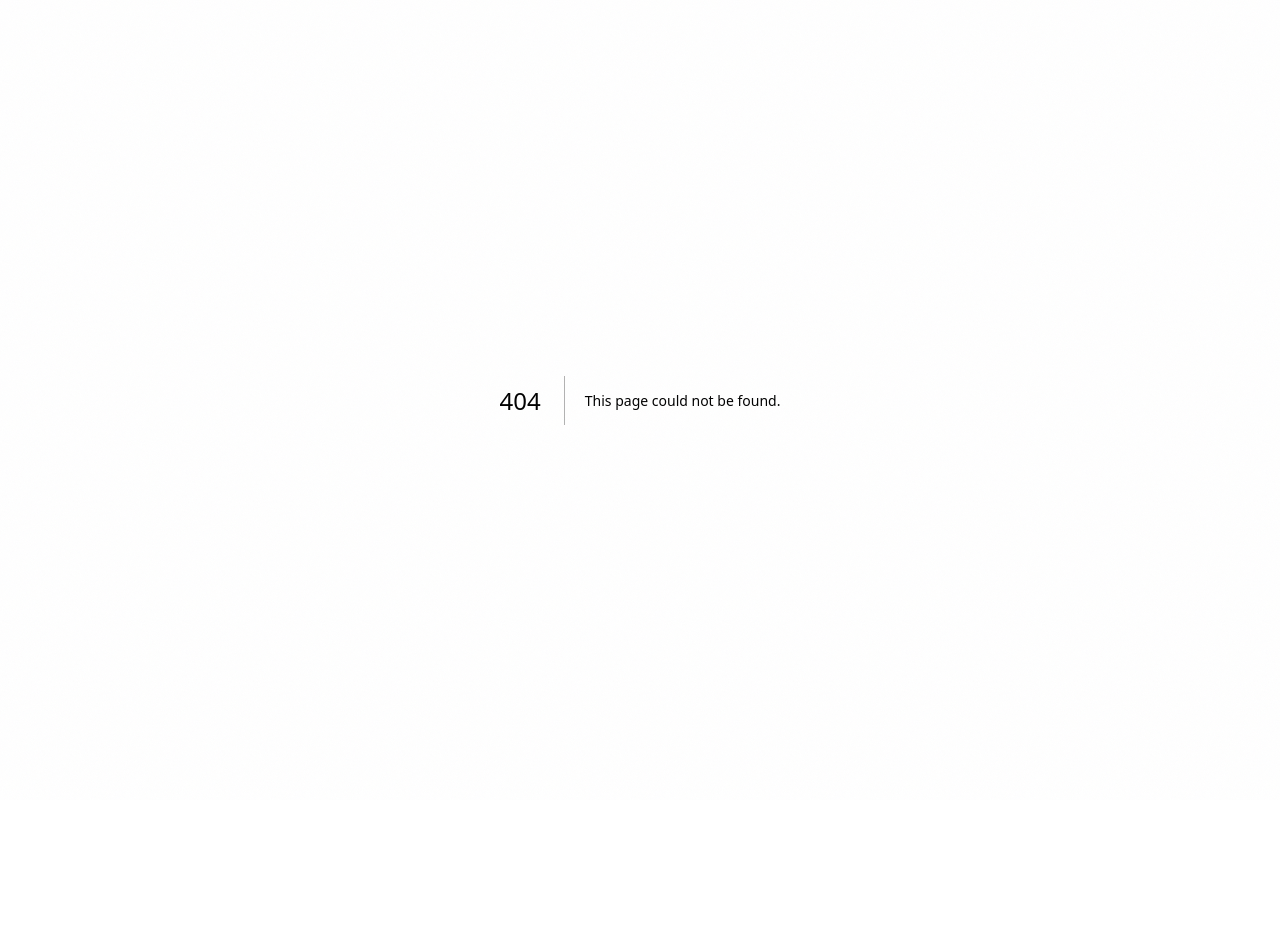
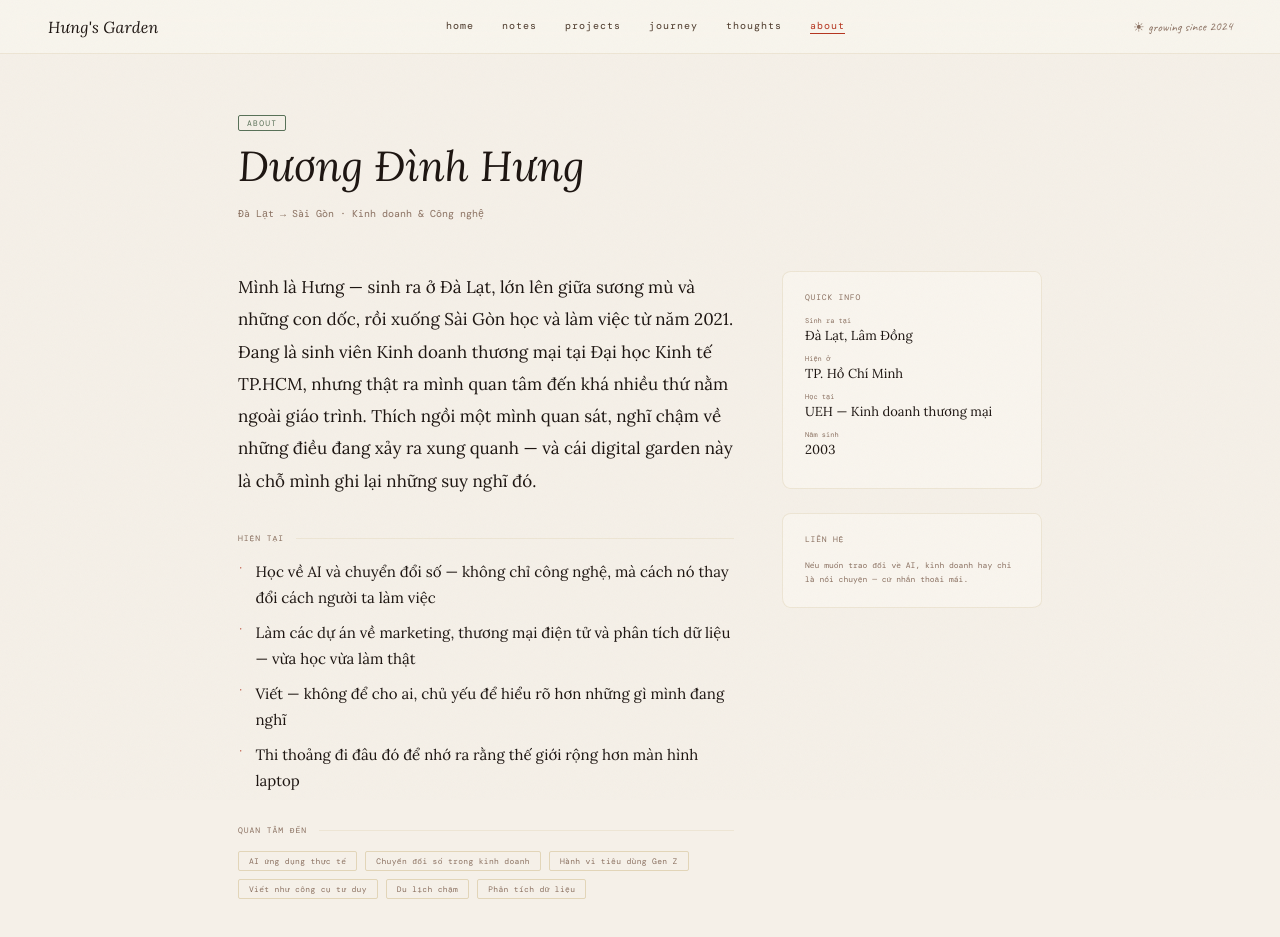
Before and after one commit to ddinhhungg/hung-digital-garden, a Next.js app: page /about in a window 1280 px wide. Before the commit this address had no page. Shown: the top 937 px of the page. Before the commit the page ends 800 px from the top, so only its background shows below. Built offline with nearby package versions, Linux system fonts and the light colour scheme; a web font is replaced by a local one.

Commit message:
feat: add About page with personal intro

```diff
--- /dev/null
+++ b/app/about/page.tsx
@@ -0,0 +1,180 @@
+import Nav from '@/components/Nav';
+import Footer from '@/components/Footer';
+import ScrollReveal from '@/components/ScrollReveal';
+
+export const metadata = { title: "About — Hưng's Garden" };
+
+export default function AboutPage() {
+  return (
+    <>
+      <ScrollReveal />
+      <Nav />
+      <div style={{ maxWidth: 900, margin: '0 auto', padding: '56px 48px 80px' }}>
+
+        {/* Header */}
+        <div className="reveal" style={{ marginBottom: 48 }}>
+          <div className="section-stamp" style={{ marginBottom: 8 }}>about</div>
+          <h1 style={{
+            fontFamily: 'var(--serif)', fontStyle: 'italic',
+            fontSize: 'clamp(28px, 4vw, 42px)', fontWeight: 400,
+            color: 'var(--ink)', margin: '0 0 12px',
+          }}>
+            Dương Đình Hưng
+          </h1>
+          <p style={{
+            fontFamily: 'var(--mono)', fontSize: 10,
+            color: 'var(--ink-muted)', lineHeight: 1.8, margin: 0,
+          }}>
+            Đà Lạt → Sài Gòn · Kinh doanh & Công nghệ
+          </p>
+        </div>
+
+        <div style={{ display: 'grid', gridTemplateColumns: '1fr 260px', gap: 48, alignItems: 'start' }}>
+
+          {/* Main content */}
+          <div className="reveal">
+
+            {/* Intro */}
+            <p style={{
+              fontFamily: 'var(--serif)', fontSize: 17, lineHeight: 1.9,
+              color: 'var(--ink)', margin: '0 0 36px',
+            }}>
+              Mình là Hưng — sinh ra ở Đà Lạt, lớn lên giữa sương mù và những con dốc,
+              rồi xuống Sài Gòn học và làm việc từ năm 2021. Đang là sinh viên Kinh doanh
+              thương mại tại Đại học Kinh tế TP.HCM, nhưng thật ra mình quan tâm đến
+              khá nhiều thứ nằm ngoài giáo trình. Thích ngồi một mình quan sát, nghĩ
+              chậm về những điều đang xảy ra xung quanh — và cái digital garden này là
+              chỗ mình ghi lại những suy nghĩ đó.
+            </p>
+
+            {/* Currently */}
+            <div style={{ marginBottom: 32 }}>
+              <div style={{
+                fontFamily: 'var(--mono)', fontSize: 8, letterSpacing: '0.12em',
+                textTransform: 'uppercase', color: 'var(--ink-muted)',
+                marginBottom: 16, display: 'flex', alignItems: 'center', gap: 12,
+              }}>
+                <span>Hiện tại</span>
+                <div style={{ flex: 1, height: 1, background: 'var(--cream-dk)' }} />
+              </div>
+              <ul style={{ margin: 0, padding: 0, listStyle: 'none', display: 'flex', flexDirection: 'column', gap: 10 }}>
+                {[
+                  'Học về AI và chuyển đổi số — không chỉ công nghệ, mà cách nó thay đổi cách người ta làm việc',
+                  'Làm các dự án về marketing, thương mại điện tử và phân tích dữ liệu — vừa học vừa làm thật',
+                  'Viết — không để cho ai, chủ yếu để hiểu rõ hơn những gì mình đang nghĩ',
+                  'Thi thoảng đi đâu đó để nhớ ra rằng thế giới rộng hơn màn hình laptop',
+                ].map((item, i) => (
+                  <li key={i} style={{ display: 'flex', gap: 12, alignItems: 'flex-start' }}>
+                    <span style={{
+                      fontFamily: 'var(--mono)', fontSize: 9, color: 'var(--tomato)',
+                      marginTop: 3, flexShrink: 0,
+                    }}>·</span>
+                    <span style={{ fontFamily: 'var(--serif)', fontSize: 15, lineHeight: 1.7, color: 'var(--ink)' }}>
+                      {item}
+                    </span>
+                  </li>
+                ))}
+              </ul>
+            </div>
+
+            {/* Interests */}
+            <div style={{ marginBottom: 40 }}>
+              <div style={{
+                fontFamily: 'var(--mono)', fontSize: 8, letterSpacing: '0.12em',
+                textTransform: 'uppercase', color: 'var(--ink-muted)',
+                marginBottom: 16, display: 'flex', alignItems: 'center', gap: 12,
+              }}>
+                <span>Quan tâm đến</span>
+                <div style={{ flex: 1, height: 1, background: 'var(--cream-dk)' }} />
+              </div>
+              <div style={{ display: 'flex', flexWrap: 'wrap', gap: 8 }}>
+                {[
+                  'AI ứng dụng thực tế',
+                  'Chuyển đổi số trong kinh doanh',
+                  'Hành vi tiêu dùng Gen Z',
+                  'Viết như công cụ tư duy',
+                  'Du lịch chậm',
+                  'Phân tích dữ liệu',
+                ].map(tag => (
+                  <span key={tag} style={{
+                    fontFamily: 'var(--mono)', fontSize: 8,
+                    padding: '4px 10px', borderRadius: 2,
+                    border: '1px solid var(--cream-dkr)',
+                    color: 'var(--ink-muted)', letterSpacing: '0.04em',
+                  }}>{tag}</span>
+                ))}
+              </div>
+            </div>
+
+            {/* Quote */}
+            <p style={{
+              fontFamily: 'var(--serif)', fontStyle: 'italic', fontSize: 15,
+              color: 'var(--ink-muted)', borderLeft: '3px solid var(--cream-dkr)',
+              paddingLeft: 16, margin: 0, lineHeight: 1.8,
+            }}>
+              Mình tin rằng sống chậm hơn một chút thường giúp nhìn thấy nhiều hơn.
+            </p>
+          </div>
+
+          {/* Sidebar */}
+          <div className="reveal" style={{ display: 'flex', flexDirection: 'column', gap: 24 }}>
+
+            {/* Quick info */}
+            <div style={{
+              background: 'var(--paper)',
+              border: '1.5px solid var(--cream-dk)',
+              borderRadius: '9px 7px 10px 8px / 8px 9px 7px 10px',
+              padding: '20px 22px',
+            }}>
+              <div style={{
+                fontFamily: 'var(--mono)', fontSize: 8, letterSpacing: '0.1em',
+                textTransform: 'uppercase', color: 'var(--ink-muted)', marginBottom: 14,
+              }}>
+                Quick info
+              </div>
+              {[
+                ['Sinh ra tại', 'Đà Lạt, Lâm Đồng'],
+                ['Hiện ở', 'TP. Hồ Chí Minh'],
+                ['Học tại', 'UEH — Kinh doanh thương mại'],
+                ['Năm sinh', '2003'],
+              ].map(([label, value]) => (
+                <div key={label} style={{ marginBottom: 10 }}>
+                  <div style={{ fontFamily: 'var(--mono)', fontSize: 7, color: 'var(--ink-muted)', marginBottom: 2 }}>
+                    {label}
+                  </div>
+                  <div style={{ fontFamily: 'var(--serif)', fontSize: 13, color: 'var(--ink)' }}>
+                    {value}
+                  </div>
+                </div>
+              ))}
+            </div>
+
+            {/* Contact */}
+            <div style={{
+              background: 'var(--paper)',
+              border: '1.5px solid var(--cream-dk)',
+              borderRadius: '9px 7px 10px 8px / 8px 9px 7px 10px',
+              padding: '20px 22px',
+            }}>
+              <div style={{
+                fontFamily: 'var(--mono)', fontSize: 8, letterSpacing: '0.1em',
+                textTransform: 'uppercase', color: 'var(--ink-muted)', marginBottom: 14,
+              }}>
+                Liên hệ
+              </div>
+              <p style={{
+                fontFamily: 'var(--mono)', fontSize: 8, color: 'var(--ink-muted)',
+                lineHeight: 1.8, margin: 0,
+              }}>
+                Nếu muốn trao đổi về AI, kinh doanh hay chỉ là nói chuyện — cứ nhắn thoải mái.
+              </p>
+            </div>
+
+          </div>
+        </div>
+
+      </div>
+      <Footer />
+    </>
+  );
+}
```
